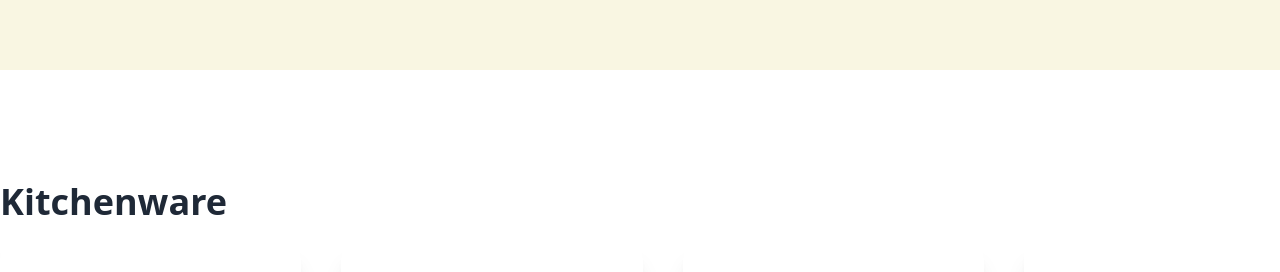
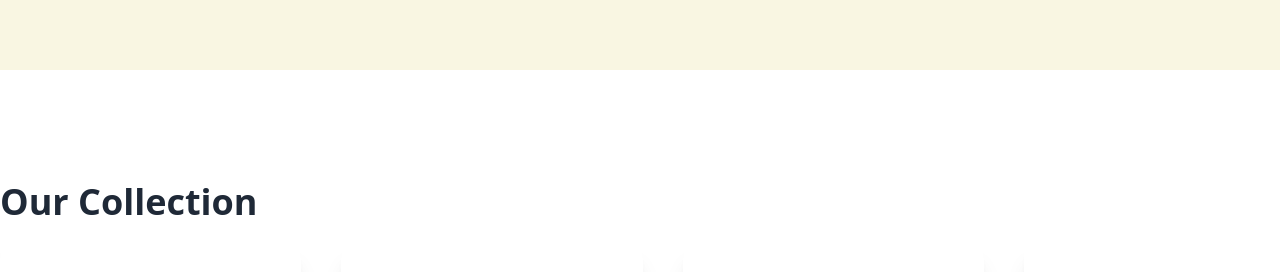
Before and after one commit to Mdafsarx/project-15, a plain HTML site: page index.html in a window 1280 px wide. Shown: the part 490-762 px from the top of the page. Drawn offline with nearby package versions, Linux system fonts and the light colour scheme.

Commit message:
js working done

```diff
--- a/index.html
+++ b/index.html
@@ -36,7 +36,7 @@
 <main class="container mx-auto ">
 
     <!-- Kitchenware title -->
-    <h1 class="text-4xl font-bold pt-28 pb-5">Kitchenware</h1>
+    <h1 class="text-4xl font-bold pt-28 pb-5">Our Collection</h1>
 <section class="flex flex-col lg:flex-row gap-10">
 
     <!-- card -->
```
